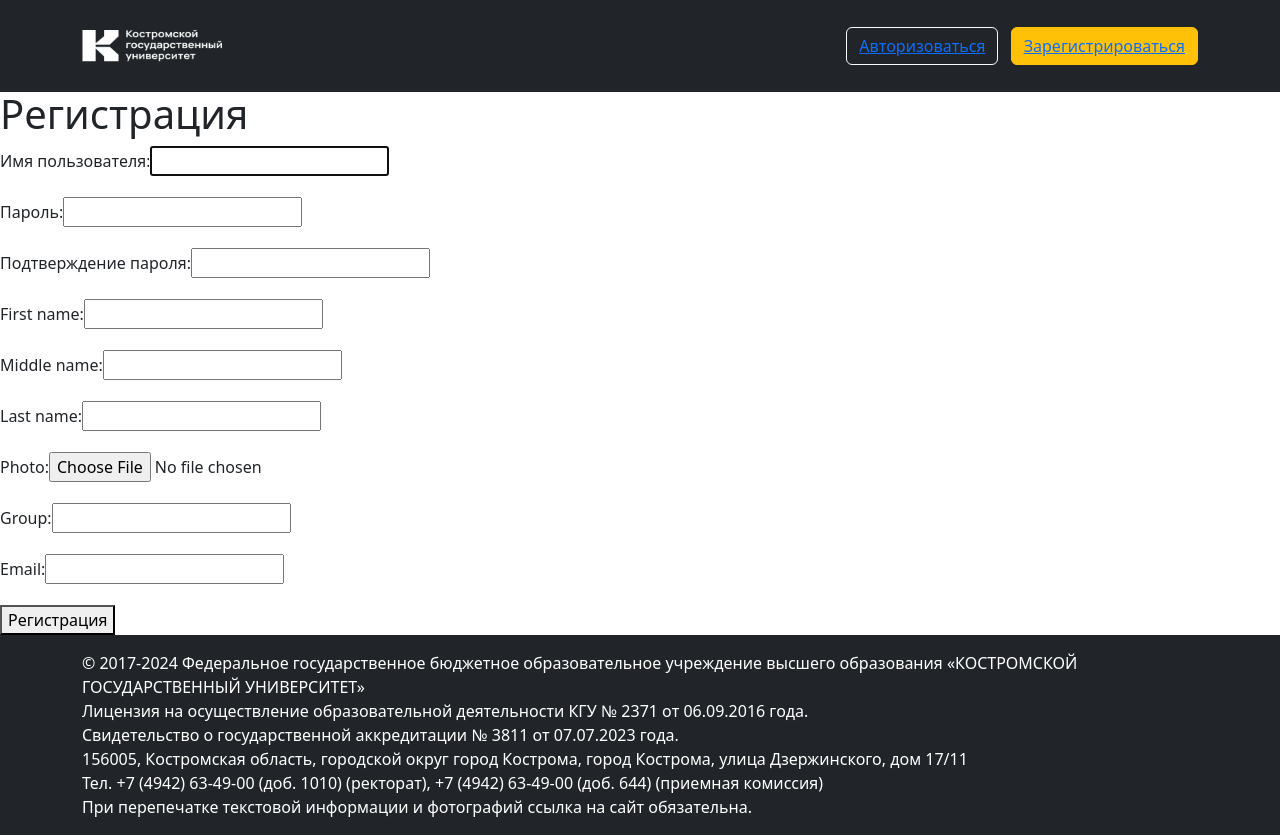
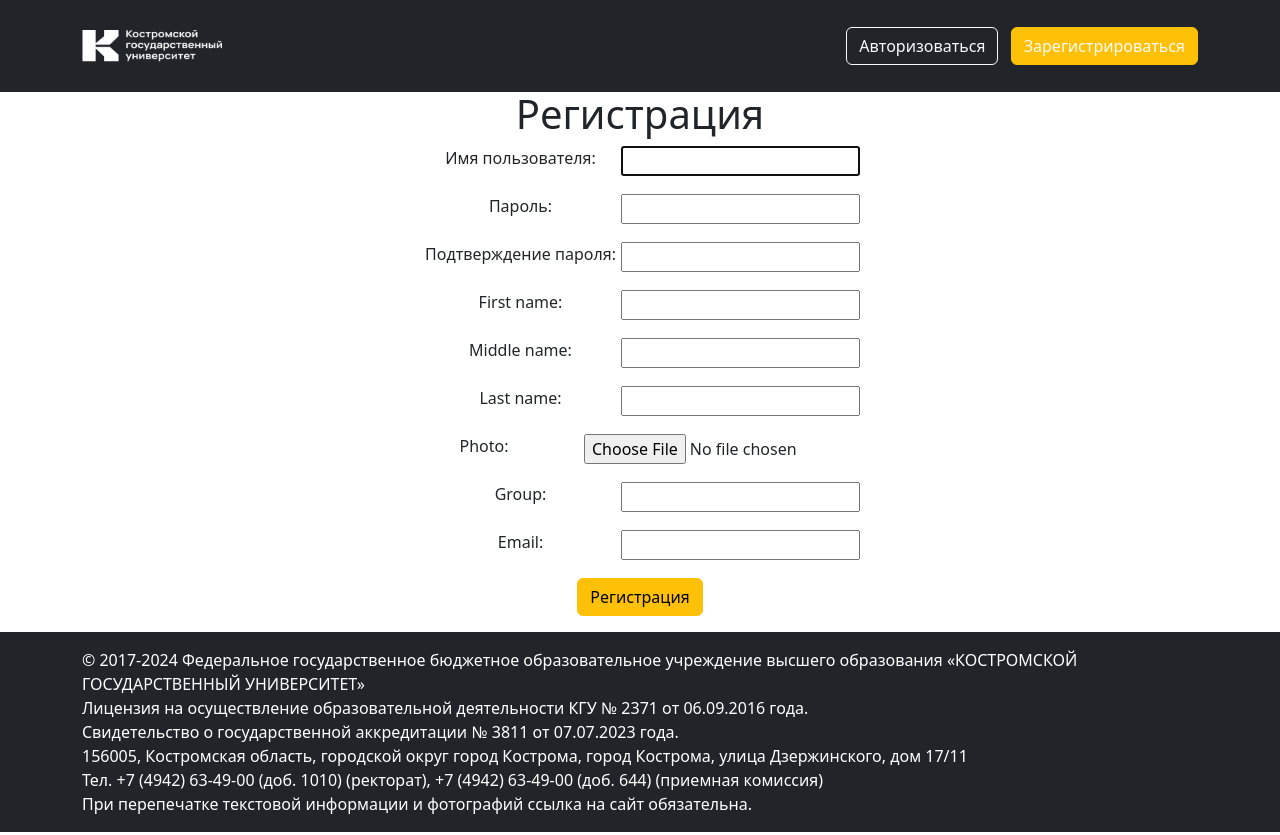
Before and after one commit to headcrab8524/NeiroSystem, a Django app: page /register/ in a window 1280 px wide. Run offline with Django 5.2, Linux system fonts and the light colour scheme.

Commit message:
Стилизованы Регистрация Авторизация

```diff
--- a/lostfiles/main/static/main/css/styles.css
+++ b/lostfiles/main/static/main/css/styles.css
@@ -204,3 +204,14 @@ header {
 .list-pages .page-num-selected:hover {
 	box-shadow: none;
 }
+
+.form-input {
+    width: 300px;
+    font-size: 16px;
+}
+
+.form-label {
+    display: inline-block;
+    min-width: 200px;
+    vertical-align: top;
+}
--- a/lostfiles/main/templates/main/header.html
+++ b/lostfiles/main/templates/main/header.html
@@ -7,8 +7,8 @@
                 </a>
 
                 <div class="text-end">
-                    <button type="button" class="btn btn-outline-light me-2"><a href="{% url 'login' %}">Авторизоваться</a></button>
-                    <button type="button" class="btn btn-warning"><a href="{% url 'register' %}">Зарегистрироваться</a></button>
+                    <a  class="link-light" href="{% url 'login' %}"><button type="button" class="btn btn-outline-light me-2 "> Авторизоваться</button></a>
+                    <a href="{% url 'register' %}"><button type="button" class="btn btn-warning link-light ">Зарегистрироваться</button></a>
                 </div>
             </div>
         </div>
--- a/lostfiles/main/templates/main/register.html
+++ b/lostfiles/main/templates/main/register.html
@@ -1,15 +1,16 @@
 {% extends 'main/base.html' %}
 
 {% block content %}
-<h1>{{title}}</h1>
+<div clasc="container">
+<h1 class="text-center">{{title}}</h1>
 
 <form method="post">
     {% csrf_token %}
     {% for f in form %}
-        <p><label class="form-label" for="{{ f.id_for_label }}">{{ f.label }}: </label>{{ f }}</p>
-        <div class="form-error">{{ f.errors }}</div>
+        <p class="text-center"><label class="form-label" for="{{ f.id_for_label }}">{{ f.label }}: </label>{{ f }}</p>
+        <div class="form-error text-center">{{ f.errors }}</div>
     {% endfor %}
-    <button type="submit">Регистрация</button>
+    <p class="text-center"><button type="submit" class="btn btn-warning">Регистрация</button></p>
 </form>
-
+</div>
 {% endblock %}
```
Also changed, not shown: lostfiles/main/templates/main/login.html (+5 -4 lines).
